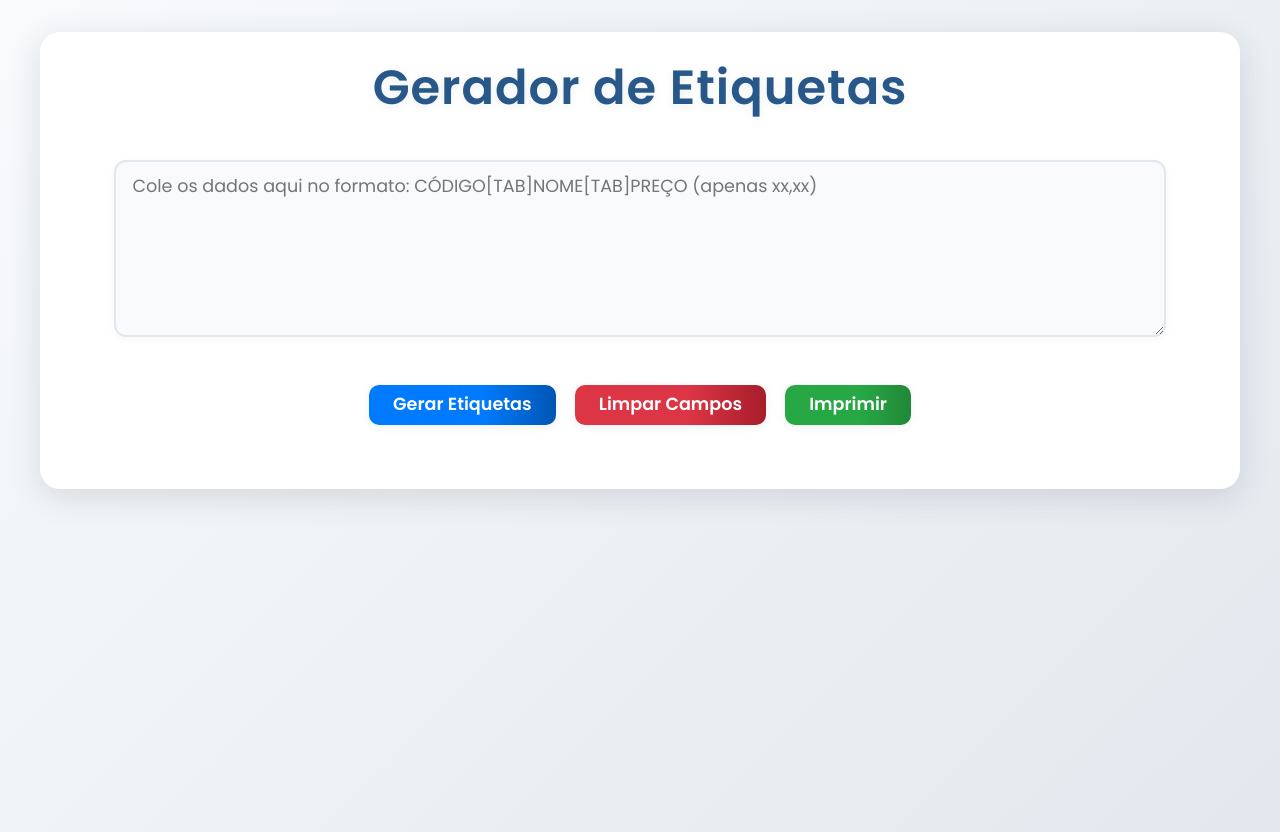
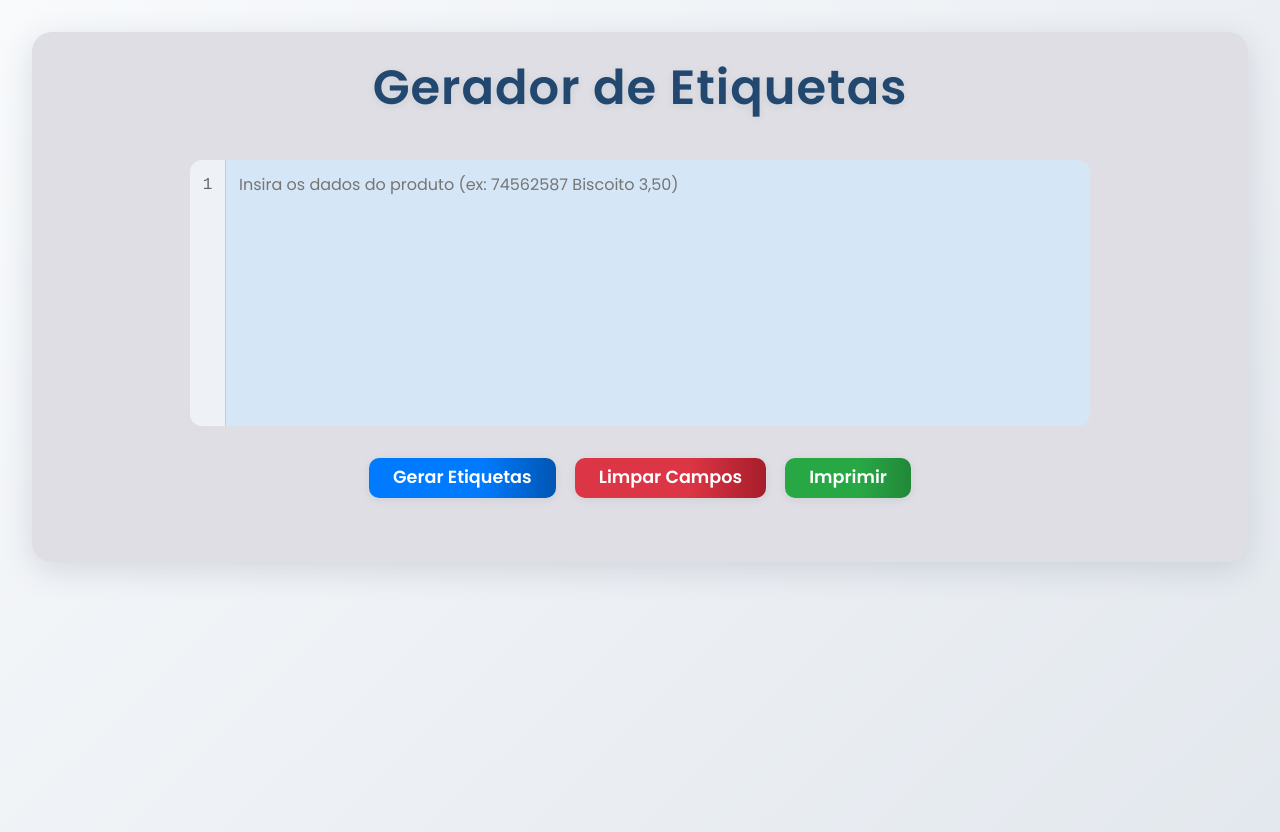
Before and after one commit to mayrahelena/Gerador-de-Etiquetas, a React (Vite) app: page / in a window 1280 px wide. Built offline with nearby package versions, Linux system fonts and the light colour scheme.

Commit message:
Alteração na lógica de imput e correções no layout.

```diff
--- a/gerador-etiquetas/src/App.css
+++ b/gerador-etiquetas/src/App.css
@@ -12,15 +12,16 @@
 body {
   background: linear-gradient(135deg, #f8fafc 0%, #e3e8ee 100%);
   min-height: 100vh;
+  min-width: 100wh;
   font-family: 'Poppins', Inter, Rubik, Tahoma, Geneva, Verdana, Segoe UI, sans-serif;
 }
 
 /* Container principal */
 .container {
-  max-width: 1200px;
-  margin: 2rem auto;
-  padding: 2rem 1rem;
-  background: #fff;
+  max-width: 100vw;
+  margin: 2rem;
+  padding: 2rem;
+  background: #dedee4;
   border-radius: 20px;
   box-shadow: 0 8px 32px rgba(44, 62, 80, 0.15);
   display: flex;
@@ -33,40 +34,62 @@ body {
 .titulo {
   text-align: center;
   margin-bottom: 1rem;
-  color: #285789;
+  color: #234870;
   font-size: 3rem;
   font-weight: 600;
   letter-spacing: 1px;
   text-shadow: 0 2px 8px rgba(44,62,80,0.08);
 }
 
+.editor-container {
+  display: flex;
+  width: 90%;
+  max-width: 900px;
+  background: transparent;
+  border-radius: 12px;
+  font-family: monospace; /* Mantém alinhamento consistente */
+  font-size: 1rem;
+  line-height: 1.5rem;
+  overflow-y: hidden;
+  border: none;
+  outline: none; /* também remove o contorno ao focar */
+  resize: none;  /* opcional: remove o canto de redimensionamento */
+}
+
+/* Números da linha */
+.linhas {
+  background: #eef2f7;
+  padding: 0.8rem;
+  text-align: right;
+  user-select: none;
+  /* font-size: 1rem; */
+  color: #666;
+  border-right: 1px solid #ccc;
+}
+
+/* Cada número individual */
+.linha-numero {
+  height: 1.5rem; /* deve bater com line-height */
+  line-height: 1.5rem;
+  font-family: monospace; /* Mantém alinhamento consistente */
+  font-size: 1rem;
+  line-height: 1.5rem
+}
+
 /* Caixa de texto */
 .inputTexto {
-  width: 90%;
-  min-height: 120px;
-  padding: 1rem;
-  border: 2.5px solid #e0e7ef;
-  border-radius: 12px;
-  margin: 0 auto 1rem auto;
-  font-size: 1.1rem;
-  background: #f8fafc;
-  box-shadow: 0 2px 8px rgba(44,62,80,0.04);
-  transition: border-color 0.2s;
-
-  /*
-  width: 90%;
-  display: block;
+  width: 90vw;
   padding: 0.8rem;
-  border: 1px solid #ccc;
-  border-radius: 6px;
-  margin: 0 auto 1rem auto;
+  border: 0;
+  margin: 0;
   font-size: 1rem;
-  resize: vertical; */
-}
-
-.inputTexto:focus {
-  border-color: #99a1aa;
-  outline: none;
+  line-height: 1.5rem;
+  background: #d5e6f6;
+  overflow-y: hidden;
+  border: none;
+  outline: none; /* também remove o contorno ao focar */
+  resize: none;  /* opcional: remove o canto de redimensionamento */
+  border-radius: 0 12px 12px 0;
 }
 
 /* Botões */
@@ -129,7 +152,6 @@ body {
   align-items: center;
   border-radius: 16px;
   box-shadow: 0 4px 16px rgba(44,62,80,0.10);
-
 }
 
 /* Grade de etiquetas */
@@ -151,7 +173,6 @@ body {
   font-size: 13px;
   overflow: hidden;
   position: relative;
-
 }
 
 /* Nome do Produto */
@@ -273,7 +294,7 @@ body {
     overflow: hidden;
   }
 
-  .inputTexto, .botoes, .titulo {
+  .inputTexto, .botoes, .titulo, .editor-container {
     display: none;
   }
 
--- a/gerador-etiquetas/src/App.jsx
+++ b/gerador-etiquetas/src/App.jsx
@@ -6,42 +6,63 @@ function App() {
   const [input, setInput] = useState("");
   const [etiquetas, setEtiquetas] = useState([]);
 
-  // Gera as etiquetas a partir do input
   const gerarEtiquetas = () => {
     const linhas = input.trim().split("\n");
-    const dados = linhas.map((linha) => {
-      const partes = linha.split("\t");
-      return {
-        codigo: partes[0] || "",
-        nome: partes[1] || "",
-        preco: partes[2]
-          ? parseFloat(partes[2].replace(",", ".")).toFixed(2).replace(".", ",")
-          : "",
-      };
+    const dados = [];
+    const mensagensDeErro = [];
+
+    linhas.forEach((linha, index) => {
+      const partes = linha.trim().split(/\s+/);
+      let codigo = "", nome = "", preco = "";
+
+      const ultimaParte = partes[partes.length - 1];
+      if (/^\d+([.,]\d{1,2})?$/.test(ultimaParte)) {
+        preco = parseFloat(ultimaParte.replace(",", "."))
+          .toFixed(2)
+          .replace(".", ",");
+        partes.pop();
+      }
+
+      if (partes.length > 0 && /^\d+$/.test(partes[0])) {
+        codigo = partes.shift();
+      }
+
+      nome = partes.join(" ");
+
+      const faltando = [];
+      if (!codigo) faltando.push("código");
+      if (!nome) faltando.push("nome");
+      if (!preco) faltando.push("preço");
+
+      if (faltando.length > 0) {
+        mensagensDeErro.push(`Linha ${index + 1}: faltando ${faltando.join(", ")}`);
+      }
+
+      dados.push({ codigo, nome, preco });
     });
+
     setEtiquetas(dados);
+
+    if (mensagensDeErro.length > 0) {
+      alert("Algumas etiquetas foram geradas com dados incompletos:\n\n" + mensagensDeErro.join("\n"));
+    }
   };
 
   const limparCampos = () => {
-    setInput("");        // Limpa o textarea
-    setEtiquetas([]);   // Limpa as etiquetas geradas
+    setInput("");
+    setEtiquetas([]);
   };
 
-  // Função para imprimir
   const imprimir = () => {
     window.print();
   };
 
-  // Número de etiquetas por página
   const totalEtiquetas = 24;
-
-  // Preenche etiquetas para múltiplas páginas
   const etiquetasCompletas = [...etiquetas];
   while (etiquetasCompletas.length % totalEtiquetas !== 0) {
     etiquetasCompletas.push({ codigo: "", nome: "", preco: "" });
   }
 
-  // Função que divide em páginas de 24
   const dividirEmPaginas = (etiquetas, tamanhoPagina = 24) => {
     const paginas = [];
     for (let i = 0; i < etiquetas.length; i += tamanhoPagina) {
@@ -50,7 +71,6 @@ function App() {
     return paginas;
   };
 
-  // Gera o código de barras usando a biblioteca JsBarcode
   const gerarCodigoBarras = () => {
     etiquetasCompletas.forEach((item, index) => {
       const codigo = item.codigo.trim();
@@ -65,28 +85,38 @@ function App() {
             lineColor: "#000000",
           });
         } catch (error) {
-          console.error(`Erro ao gerar código de barras para o código: ${codigo}, error`);
+          console.error(`Erro ao gerar código de barras para o código: ${codigo}`, error);
         }
       }
     });
   };
 
-  // Regenerar códigos de barras sempre que mudar etiquetas
   useEffect(() => {
     gerarCodigoBarras();
   }, [etiquetas]);
+
+  const linhasTexto = input.split("\n");
 
   return (
     <div className="container">
       <h1 className="titulo">Gerador de Etiquetas</h1>
 
-      <textarea
-        rows={8}
-        className="inputTexto"
-        placeholder="Cole os dados aqui no formato: CÓDIGO[TAB]NOME[TAB]PREÇO (apenas xx,xx)"
-        value={input}
-        onChange={(e) => setInput(e.target.value)}
-      ></textarea>
+      <div className="editor-container">
+        <div className="linhas">
+          {linhasTexto.map((_, index) => (
+            <div key={index} className="linha-numero">
+              {index + 1}
+            </div>
+          ))}
+        </div>
+        <textarea
+          rows={10}
+          className="inputTexto"
+          value={input}
+          onChange={(e) => setInput(e.target.value)}
+          placeholder="Insira os dados do produto (ex: 74562587 Biscoito 3,50)"
+        />
+      </div>
 
       <div className="botoes">
         <button className="botaoAzul" onClick={gerarEtiquetas}>
@@ -108,18 +138,12 @@ function App() {
               const isCodigoValido = /^[0-9]{13}$/.test(codigo);
               const globalIndex = pageIndex * totalEtiquetas + index;
 
-              // ALTERAÇÃO: Condicional para etiquetas vazias ficarem totalmente em branco
-              const isVazia =
-                !item.codigo && !item.nome && !item.preco;
+              const isVazia = !item.codigo && !item.nome && !item.preco;
 
               if (isVazia) {
-                // Se a etiqueta está vazia, retorna só o contêiner amarelo sem conteúdo
-                return (
-                  <div key={globalIndex} className="etiqueta"></div>
-                );
+                return <div key={globalIndex} className="etiqueta"></div>;
               }
 
-              // Mantém o conteúdo padrão para etiquetas preenchidas
               return (
                 <div key={globalIndex} className="etiqueta">
                   <div className="nomeProduto">{item.nome}</div>
@@ -138,9 +162,7 @@ function App() {
                     </div>
                     <div className="areaPreco">
                       <div className="cifrao">R$</div>
-                      <div className="precoProduto">
-                        {item.preco && `${item.preco}`}
-                      </div>
+                      <div className="precoProduto">{item.preco}</div>
                     </div>
                   </div>
                 </div>
```
